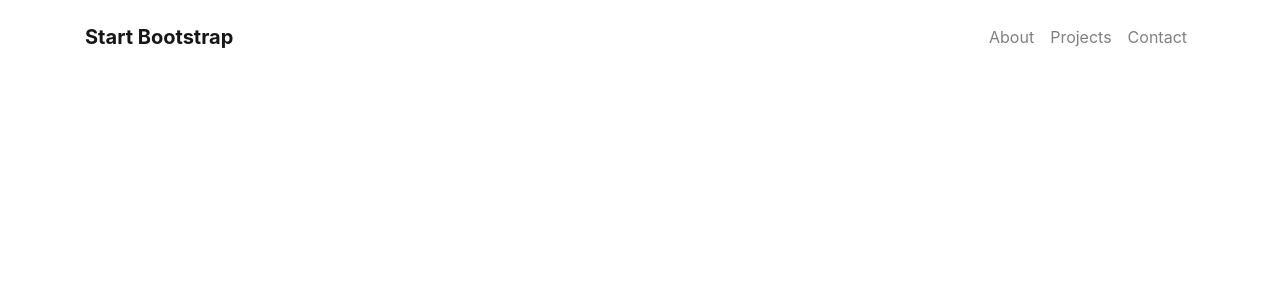
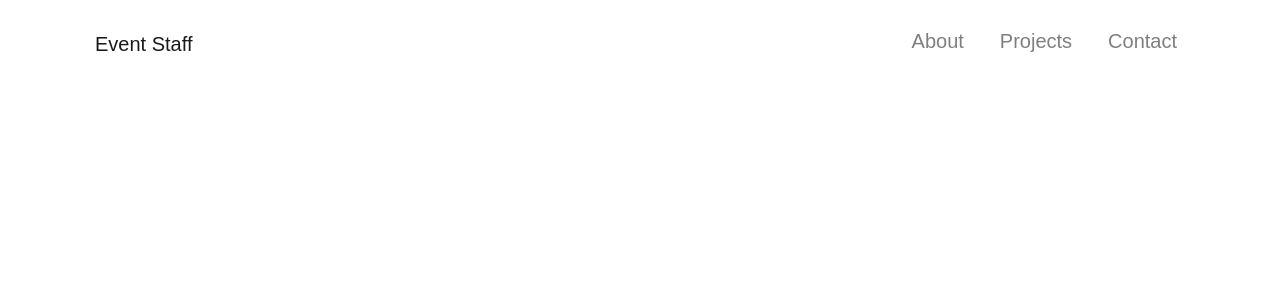
Before and after one commit to EnterpriseBoy/Magiweb, a React (Create React App) app: page / in a window 1280 px wide. Shown: the top 300 px of the page. Built offline with nearby package versions, Linux system fonts and the light colour scheme.

Commit message:
start of menu bar

```diff
--- a/src/Components/menubar/Menubar.css
+++ b/src/Components/menubar/Menubar.css
@@ -1,27 +1,30 @@
 #mainNav {
-  min-height: 56px;
+  min-height: 60px;
   background-color: #fff;
 }
 
-#mainNav .navbar-toggler {
-  font-size: 80%;
-  padding: 0.75rem;
-  color: #64a19d;
-  border: 1px solid #64a19d;
+.nav-item {
+  margin:10px;
+  font-family: Arial;
+  font-size: 20px;
+  color: grey;
+  padding-bottom: 5px;
 }
 
-#mainNav .navbar-toggler:focus {
-  outline: none;
+.navbar-brand{
+  margin:10px;
+  font-family: Arial;
+  font-size: 20px;
+  color: grey;
+  padding-bottom: 5px;
 }
 
-#mainNav .navbar-brand {
-  color: #161616;
-  font-weight: 700;
-  padding: .9rem 0;
-}
 
-#mainNav .navbar-nav .nav-item:hover {
+#mainNav .navbar-nav .nav-item:hover{
   color: fade(white, 80%);
   outline: none;
   background-color: transparent;
+  color: black;
+  border-bottom: 1px solid black;
+  padding-bottom: 5px;
 }
--- a/src/Components/menubar/Menubar.js
+++ b/src/Components/menubar/Menubar.js
@@ -2,26 +2,23 @@ import React from 'react';
 import './Menubar.css'
 import '../../CSS/bootstrap.min.css'
 
+
 function Menubase(props){
   return (
 
-    <nav class="navbar navbar-expand-lg navbar-light fixed-top" id="mainNav">
-    <div class="container">
-      <a class="navbar-brand js-scroll-trigger" href="#page-top">Start Bootstrap</a>
-      <button class="navbar-toggler navbar-toggler-right" type="button" data-toggle="collapse" data-target="#navbarResponsive" aria-controls="navbarResponsive" aria-expanded="false" aria-label="Toggle navigation">
-        Menu
-        <i class="fas fa-bars"></i>
-      </button>
-      <div class="collapse navbar-collapse" id="navbarResponsive">
-        <ul class="navbar-nav ml-auto">
-          <li class="nav-item">
-            <a class="nav-link js-scroll-trigger" href="#about">About</a>
+  <nav className="navbar navbar-expand-lg navbar-light fixed-top" id="mainNav">
+    <div className="container">
+      <a className="navbar-brand" href="#page-top">Event Staff</a>
+      <div className="collapse navbar-collapse" id="navbarResponsive">
+        <ul className="navbar-nav ml-auto">
+          <li className="nav-item">
+            <a className="nav-link js-scroll-trigger" href="#about">About</a>
           </li>
-          <li class="nav-item">
-            <a class="nav-link js-scroll-trigger" href="#projects">Projects</a>
+          <li className="nav-item">
+            <a className="nav-link js-scroll-trigger" href="#projects">Projects</a>
           </li>
-          <li class="nav-item">
-            <a class="nav-link js-scroll-trigger" href="#signup">Contact</a>
+          <li className="nav-item">
+            <a className="nav-link js-scroll-trigger" href="#signup">Contact</a>
           </li>
         </ul>
       </div>
```
